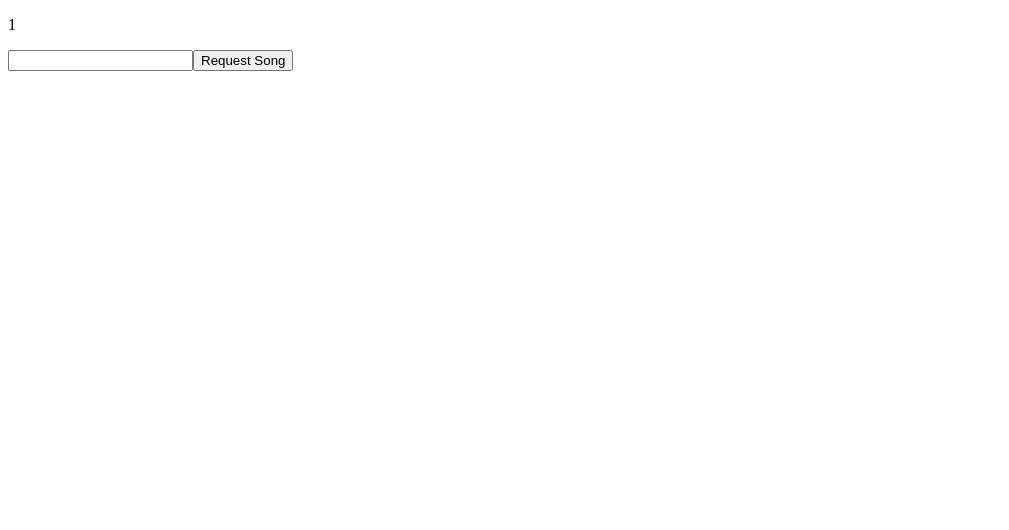
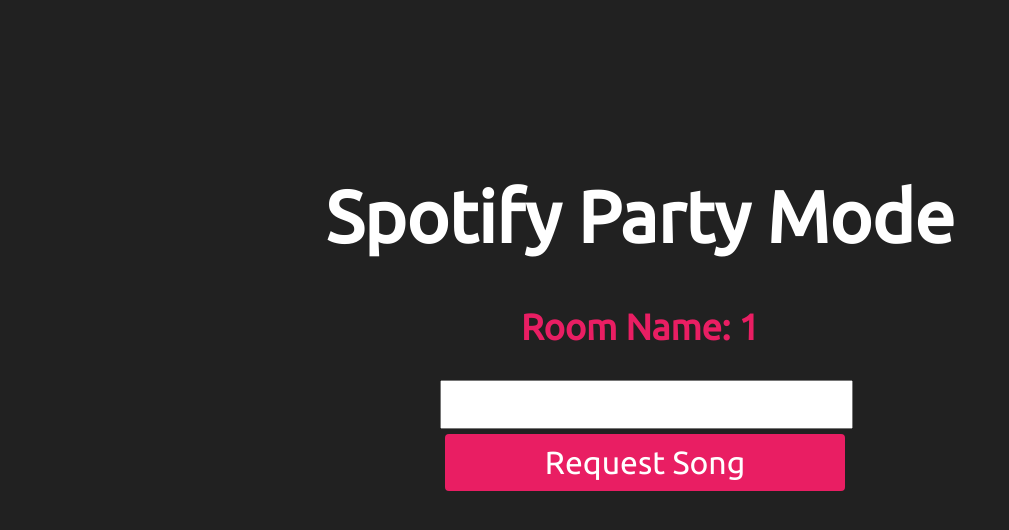
Before and after one commit to aandycen/spotify-party-mode, an Angular app in the folder spotify-party-mode/: page /room/1 in a window 1280 px wide. Shown: the top 530 px of the page, without its empty margins (0-1009 px from the left). Built offline with nearby package versions, Linux system fonts and the light colour scheme.

Commit message:
Finished?

```diff
--- a/spotify-party-mode/src/app/app.component.css
+++ b/spotify-party-mode/src/app/app.component.css
@@ -0,0 +1,106 @@
+#buttons {
+  position: absolute;
+  z-index: 15;
+  top: 50%;
+  left: 50%;
+  margin: -100px 0 0 -200px;
+}
+
+h1 {
+  padding-top: 10%;
+  text-align: center;
+  font-size: 72px;
+  font-family: 'Ubuntu', sans-serif;
+  color: #FFFFFF;
+}
+
+button.button {
+  display: inline-block;
+  border-radius: 4px;
+  background-color: #E91E63;
+  border: none;
+  color: #FFFFFF;
+  text-align: center;
+  font-family: 'Ubuntu', sans-serif;
+  font-size: 32px;
+  padding: 10px;
+  width: 400px;
+  transition: all 0.5s;
+  cursor: pointer;
+  margin: 5px;
+}
+
+.button span {
+  cursor: pointer;
+  display: inline-block;
+  position: relative;
+  transition: 0.5s;
+}
+
+.button span:after {
+  content: '\00bb';
+  position: absolute;
+  opacity: 0;
+  top: 0;
+  right: -20px;
+  transition: 0.5s;
+}
+
+.button:hover span {
+  padding-right: 25px;
+}
+
+.button:hover span:after {
+  opacity: 1;
+  right: 0;
+}
+
+button.button2 {
+  display: inline-block;
+  border-radius: 0px 4px 4px 0px;
+  background-color: #E91E63;
+  border: none;
+  color: #FFFFFF;
+  text-align: center;
+  font-family: 'Ubuntu', sans-serif;
+  font-size: 26px;
+  padding: 8px;
+  height: 50px;
+  width: 135px;
+  transition: all 0.5s;
+  cursor: pointer;
+  margin: 5px 5px 5px 0px;
+}
+
+.button2 span {
+  cursor: pointer;
+  display: inline-block;
+  position: relative;
+  transition: 0.5s;
+}
+
+.button2 span:after {
+  content: '\00bb';
+  position: absolute;
+  opacity: 0;
+  top: 0;
+  right: -20px;
+  transition: 0.5s;
+}
+
+.button2:hover span {
+  padding-right: 25px;
+}
+
+.button2:hover span:after {
+  opacity: 1;
+  right: 0;
+}
+
+input {
+  padding: 20px;
+  width: 220px;
+  height: 21px;
+  padding: 12px 20px;
+  margin: 6px 0px 6px 6px;
+}
--- a/spotify-party-mode/src/app/app.component.html
+++ b/spotify-party-mode/src/app/app.component.html
@@ -2,5 +2,5 @@
 <base href="/">
 <link href="https://fonts.googleapis.com/css?family=Ubuntu" rel="stylesheet">
 </head>
-
+<h1>Spotify Party Mode</h1>
 <router-outlet></router-outlet>
--- a/spotify-party-mode/src/app/index/index.component.css
+++ b/spotify-party-mode/src/app/index/index.component.css
@@ -3,7 +3,7 @@
   z-index: 15;
   top: 50%;
   left: 50%;
-  margin: -100px 0 0 -150px;
+  margin: -100px 0 0 -200px;
 }
 
 button.button {
--- a/spotify-party-mode/src/app/index/index.component.html
+++ b/spotify-party-mode/src/app/index/index.component.html
@@ -1,8 +1,3 @@
-<body>
-<h2>{{title}}</h2>
-<p>{{createResponse}}</p>
-<p>{{joinResponse}}</p>
-<p>{{textBoxString}}</p>
 
 <div id="buttons">
 <button class="button" style="vertical-align:middle" (click)="onCreateClick()"><span>Create Room</span></button>
@@ -10,4 +5,3 @@
 <input (keyup)="onKey($event)">
 <button class="button2" style="vertical-align:middle" (click)="onJoinClick()"><span>Join</span></button>
 </div>
-</body>
--- a/spotify-party-mode/src/app/index/index.component.ts
+++ b/spotify-party-mode/src/app/index/index.component.ts
@@ -24,17 +24,18 @@
     this.http.get("http://1525cd2b.ngrok.io/create").subscribe(response => {
       console.log(response);
       this.createResponse = response.playlistID;
-      var routeDest = '/room/' + response.playlistID;
+      var routeDest = '/room/' + response.playlistName;
       this.router.navigate([routeDest]);
-      //window.open("http://localhost:3600/room/" + response.playlistID);
+      var spotifyLink = "https://open.spotify.com/playlist/" + response.playlistID;
+      window.open(spotifyLink);
     });
   }
 
   onJoinClick(){
-    var postBody = {"playlistID" : this.textBoxString};
+    var postBody = {"name" : this.textBoxString};
     this.http.post("http://1525cd2b.ngrok.io/join", postBody).subscribe(response => {
       this.joinResponse = response.canJoin;
-      if(response.canJoin == "true") {
+      if(response.canJoin == "True") {
         var routeDest = '/room/' + this.textBoxString;
         this.router.navigate([routeDest]);
       }
--- a/spotify-party-mode/src/app/room/room.component.css
+++ b/spotify-party-mode/src/app/room/room.component.css
@@ -0,0 +1,71 @@
+#buttons {
+  position: absolute;
+  z-index: 15;
+  top: 60%;
+  left: 50%;
+  margin: -100px 0 0 -200px;
+}
+
+h2 {
+    text-align: center;
+    font-size: 36px;
+    color: #E91E63;
+    font-family: 'Ubuntu', sans-serif;
+}
+
+h3 {
+    text-align: center;
+    font-size: 18px;
+    color: #FFFFFF;
+    font-family: 'Ubuntu', sans-serif;
+    padding-top: 40px;
+}
+
+button.button {
+  display: inline-block;
+  border-radius: 4px;
+  background-color: #E91E63;
+  border: none;
+  color: #FFFFFF;
+  text-align: center;
+  font-family: 'Ubuntu', sans-serif;
+  font-size: 32px;
+  padding: 10px;
+  width: 400px;
+  transition: all 0.5s;
+  cursor: pointer;
+  margin: 5px;
+}
+
+.button span {
+  cursor: pointer;
+  display: inline-block;
+  position: relative;
+  transition: 0.5s;
+}
+
+.button span:after {
+  content: '\00bb';
+  position: absolute;
+  opacity: 0;
+  top: 0;
+  right: -20px;
+  transition: 0.5s;
+}
+
+.button:hover span {
+  padding-right: 25px;
+}
+
+.button:hover span:after {
+  opacity: 1;
+  right: 0;
+}
+
+input {
+  padding: 20px;
+  width: 90%;
+  height: 21px;
+  padding: 12px 20px;
+  margin: 0 auto;
+}
--- a/spotify-party-mode/src/app/room/room.component.html
+++ b/spotify-party-mode/src/app/room/room.component.html
@@ -1,3 +1,8 @@
-<p>{{ id }}</p>
+<h2>Room Name: {{ id }}</h2>
+
+<div id="buttons">
 <input (keyup)="onKey($event)">
-<button (click)="onAddClick()">Request Song</button>
+<br>
+<button class="button" style="vertical-align:middle" (click)="onAddClick()"><span>Request Song</span></button>
+</div>
+<h3>{{ addResponse }}</h3>
--- a/spotify-party-mode/src/app/room/room.component.ts
+++ b/spotify-party-mode/src/app/room/room.component.ts
@@ -10,6 +10,7 @@
 export class RoomComponent implements OnInit {
   id: string;
   private sub: any;
+  addResponse: string;
   textBoxString = '';
 
   constructor(private http: HttpClient, private route: ActivatedRoute) { }
@@ -21,9 +22,11 @@
   }
 
   onAddClick(){
-    this.http.get("http://1525cd2b.ngrok.io/add").subscribe(response => {
+    var postBody = {"song" : this.textBoxString,
+      "name" : this.id};
+    this.http.post("http://1525cd2b.ngrok.io/add", postBody).subscribe(response => {
       console.log(response);
-      this.joinResponse = response.title;
+      this.addResponse = "Added " + response.name + " by " + response.artist;
     });
   }
 
--- a/spotify-party-mode/src/styles.css
+++ b/spotify-party-mode/src/styles.css
@@ -1 +1,3 @@
-/* You can add global styles to this file, and also import other style files */
+html {
+   background-color: #212121;
+}
```
